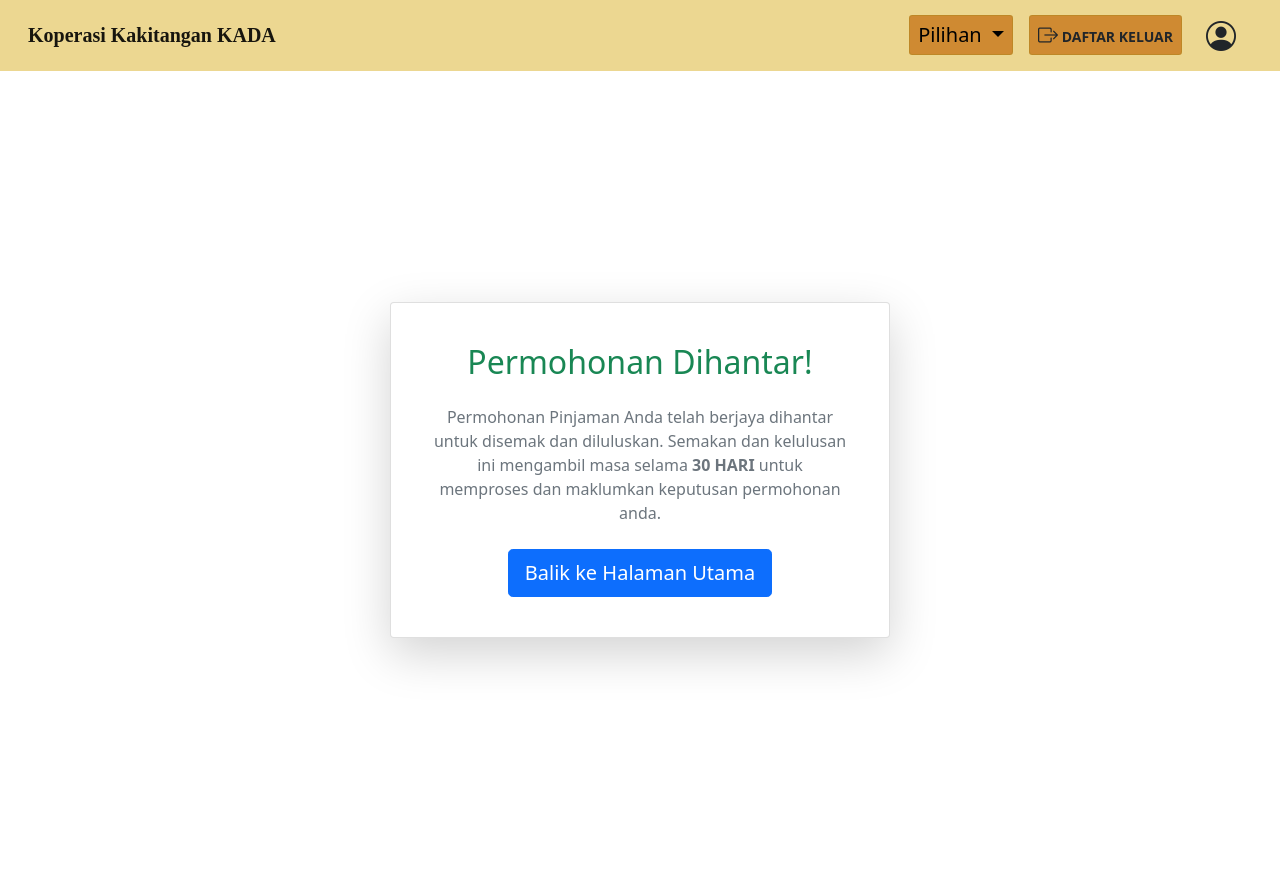
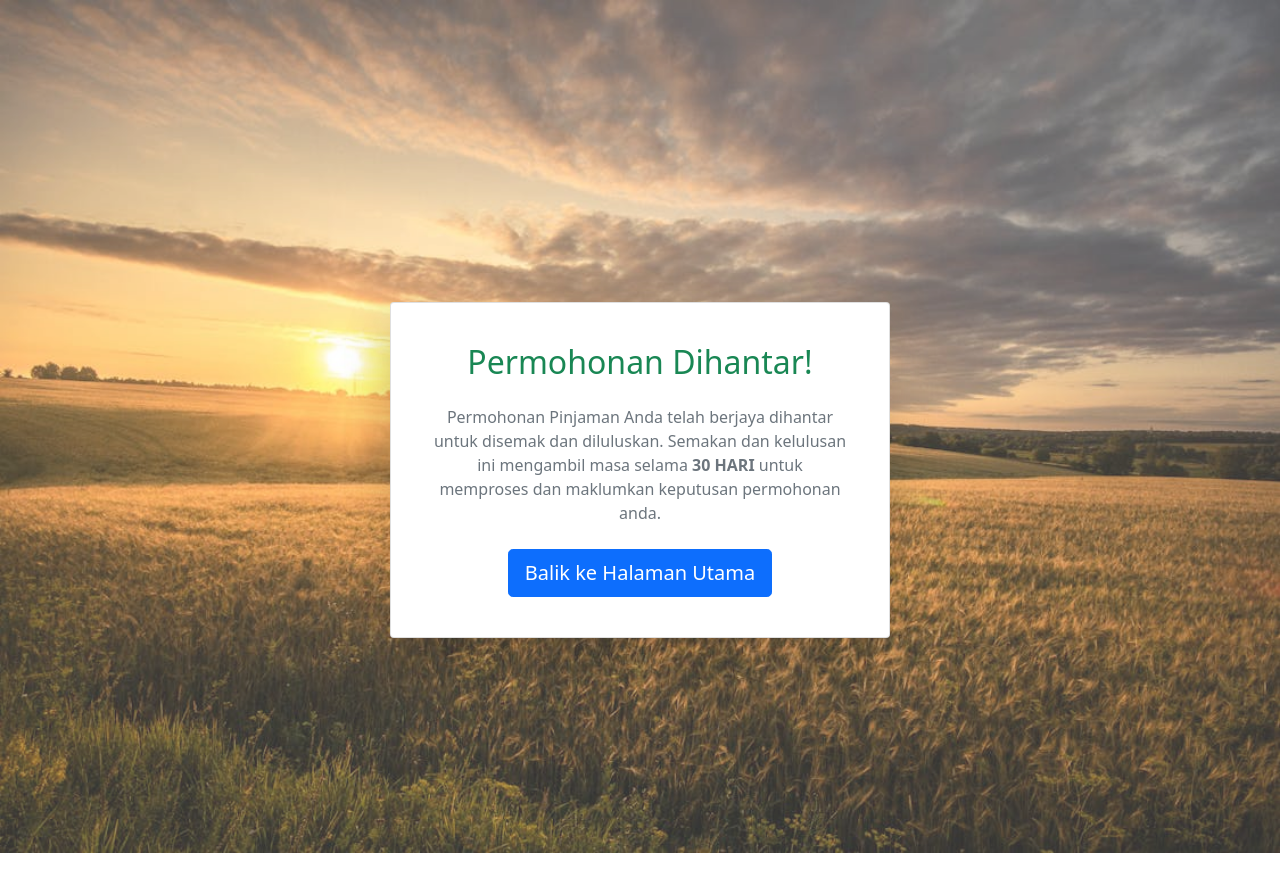
Before and after one commit to ikaazhar/KADA, a PHP site: page /app/views/menu_member/loanAppSuccess.php in a window 1280 px wide. Run offline with PHP 8.4, Linux system fonts and the light colour scheme.

Commit message:
loan app success design
done buang navbar, add bg image

```diff
--- a/app/views/menu_member/loanAppSuccess.php
+++ b/app/views/menu_member/loanAppSuccess.php
@@ -10,41 +10,12 @@
 </head>
 <body style="padding-top: 70px;">
 
-    <!-- Navbar -->
-    <nav class="navbar navbar-light fixed-top" style="background-color: rgb(236, 215, 145); padding: 0.3rem 1rem;">
-        <div class="container-xxl">
-            <a class="navbar-brand" href="/homepageMember" style="font-family: 'Times New Roman', Times, serif; font-weight: bold;">
-                Koperasi Kakitangan KADA
-            </a>
-
-            <!-- Profile, Dropdown, and Logout Button Group -->
-            <div class="d-flex align-items-center">
-                <!-- Dropdown Menu -->
-                <div class="dropdown me-3">
-                    <button class="btn btn-secondary dropdown-toggle btn-sm" type="button" id="dropdownMenuButton" data-bs-toggle="dropdown" aria-expanded="false" style="background-color:#c8781cce; border-color:#a6801767; font-size: 20px; color: black;">
-                        Pilihan
-                    </button>
-                    <ul class="dropdown-menu dropdown-menu-end" aria-labelledby="dropdownMenuButton">
-                        <li><a class="dropdown-item" href="/viewLoanForm">Mohon Pinjaman</a></li>
-                            <li><a class="dropdown-item" href="/loanStatus">Semak Kelulusan Pinjaman</a></li>
-                            <li><a class="dropdown-item" href="/showSaving">Semak Simpanan</a></li>
-                            <li><a class="dropdown-item" href="/loanBalance">Baki Pinjaman</a></li>
-                            <li><a class="dropdown-item" href="/viewInvoice">Semak Penyata</a></li>
-                        </ul>
-                    </div>
-
-                    <!-- Logout Button -->
-                    <a href="/logout" class="btn btn-info btn-sm text-dark" style="background-color:#c8781cce; border-color:#a6801767; font-weight: bold;">
-                        <i class="bi bi-box-arrow-right" style="font-size: 20px;"></i> DAFTAR KELUAR
-                    </a>
-
-                    <!-- Profile Icon -->
-                    <a href="#" class="nav-link text-dark ms-2">
-                        <i class="bi bi-person-circle" style="font-size: 30px;"></i>
-                    </a>
-                </div>
+          <!-- Background Image Container -->
+          <div class="position-fixed top-0 start-0 w-100 h-100" style="z-index: -1;">
+            <div class="bg-light" style="opacity: 0.8;">
+                <img src="/assets_img/bgimage2.jpeg" alt="Background" class="img-fluid w-100 h-100" style="object-fit: cover;">
             </div>
-        </nav>
+        </div>
 
     <div class="container d-flex justify-content-center align-items-center vh-100">
         <div class="card shadow-lg p-4" style="max-width: 500px; width: 100%;">
```
